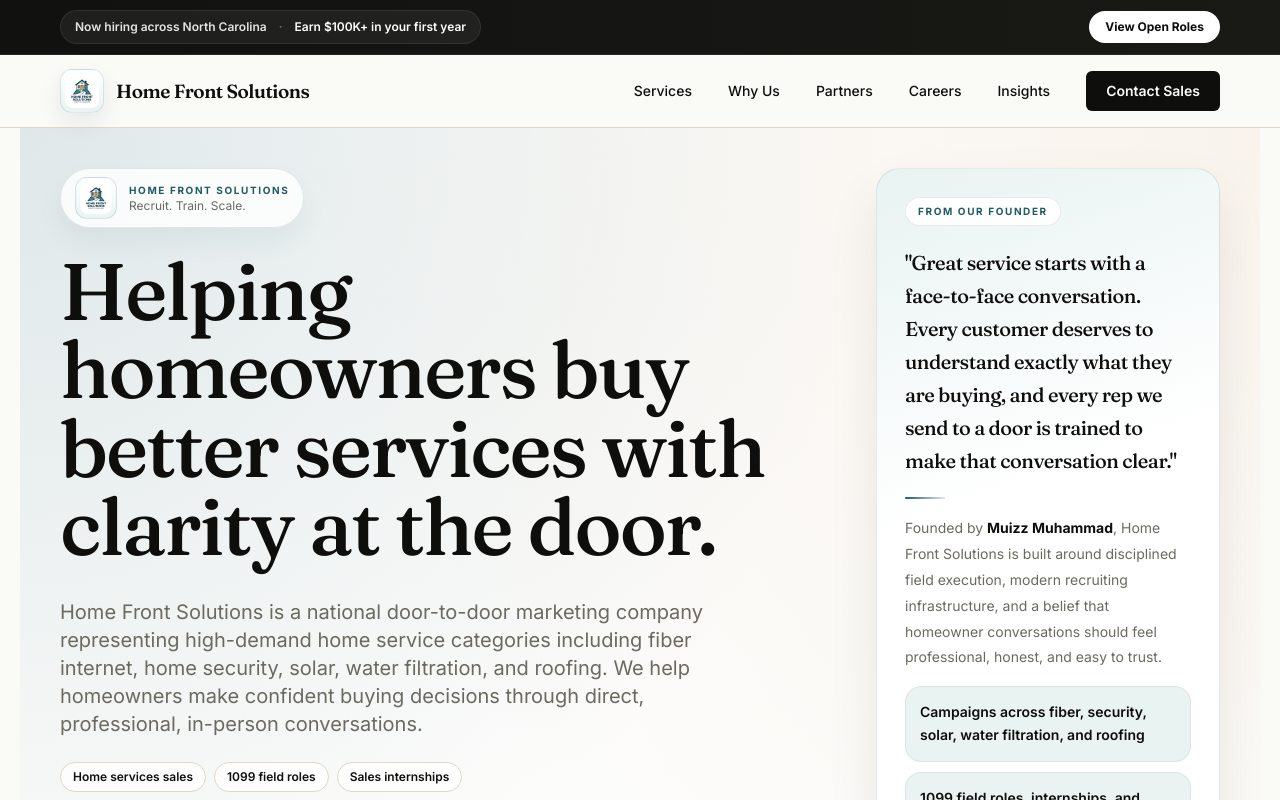
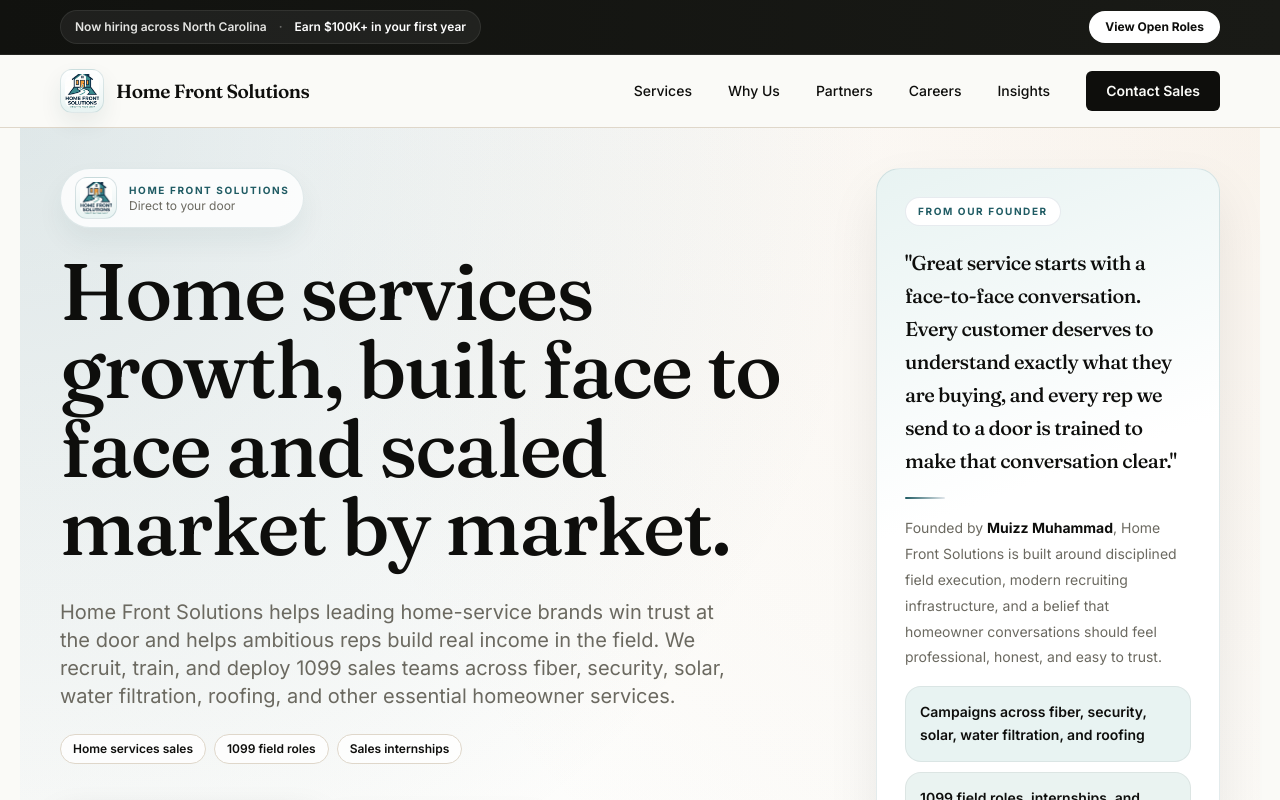
Before and after one commit to MuizzM/home-front-solutions, a React (Vite) app: page / in a window 1280 px wide. Shown: the top 800 px of the page. Built offline with nearby package versions, Linux system fonts and the light colour scheme.

Commit message:
Upgrade logo asset and strengthen homepage hook

```diff
--- a/src/ExactHomefrontApp.tsx
+++ b/src/ExactHomefrontApp.tsx
@@ -16,9 +16,9 @@
 var FOREST_SOFT = "#E8F4F0";
 var GOLD = "#C48A47";
 var GOLD_SOFT = "#F6E8D5";
-var LOGO = "/logo.jpg";
+var LOGO = "/logo.png";
 var INSTAGRAM_URL = "https://www.instagram.com/homefrontsolutions/";
-var LINKEDIN_URL = "https://www.linkedin.com/company/home-front-solutions-llc";
+var LINKEDIN_URL = "https://www.linkedin.com/company/home-front-solutions";
 var FACEBOOK_URL = "https://www.facebook.com/homefrontsolutionsllc";
 
 var serif = { fontFamily: "'Fraunces', Georgia, serif", fontWeight: 500, letterSpacing: "-0.025em" };
@@ -1249,14 +1249,14 @@
               </span>
               <div>
                 <div className="text-[10px] uppercase" style={{ color: SIGNAL, letterSpacing: "0.16em", fontWeight: 800 }}>Home Front Solutions</div>
-                <div className="text-xs" style={{ color: MUTED }}>Recruit. Train. Scale.</div>
+                <div className="text-xs" style={{ color: MUTED }}>Direct to your door</div>
               </div>
             </div>
             <h1 style={{ ...serif, fontSize: "clamp(2.75rem, 6.5vw, 5rem)", lineHeight: 0.98 }}>
-              Helping homeowners buy better services with clarity at the door.
+              Home services growth, built face to face and scaled market by market.
             </h1>
             <p className="mt-6 md:mt-8 text-lg md:text-xl max-w-2xl leading-relaxed" style={{ color: MUTED }}>
-              Home Front Solutions is a national door-to-door marketing company representing high-demand home service categories including fiber internet, home security, solar, water filtration, and roofing. We help homeowners make confident buying decisions through direct, professional, in-person conversations.
+              Home Front Solutions helps leading home-service brands win trust at the door and helps ambitious reps build real income in the field. We recruit, train, and deploy 1099 sales teams across fiber, security, solar, water filtration, roofing, and other essential homeowner services.
             </p>
             <div className="mt-5 md:mt-6 flex flex-wrap gap-2">
               {["Home services sales", "1099 field roles", "Sales internships"].map(function(tag) {
@@ -3368,7 +3368,7 @@
       name: "Home Front Solutions",
       legalName: "Home Front Solutions, LLC",
       url: "https://homefrontsolutionsllc.com",
-      logo: "https://homefrontsolutionsllc.com/logo.jpg",
+      logo: "https://homefrontsolutionsllc.com/logo.png",
       image: "https://homefrontsolutionsllc.com/og-image.jpg",
       description: "National door-to-door marketing company for home services including fiber internet, home security, solar, water filtration, and roofing. Headquartered in High Point, NC. Serving customers in markets across the United States.",
       telephone: "+13364209379",
@@ -3414,7 +3414,7 @@
       "@id": "https://homefrontsolutionsllc.com/#organization",
       name: "Home Front Solutions, LLC",
       url: "https://homefrontsolutionsllc.com",
-      logo: "https://homefrontsolutionsllc.com/logo.jpg",
+      logo: "https://homefrontsolutionsllc.com/logo.png",
       foundingLocation: {
         "@type": "Place",
         name: "High Point, North Carolina"
```
Also changed, not shown: public/logo.png (added).
